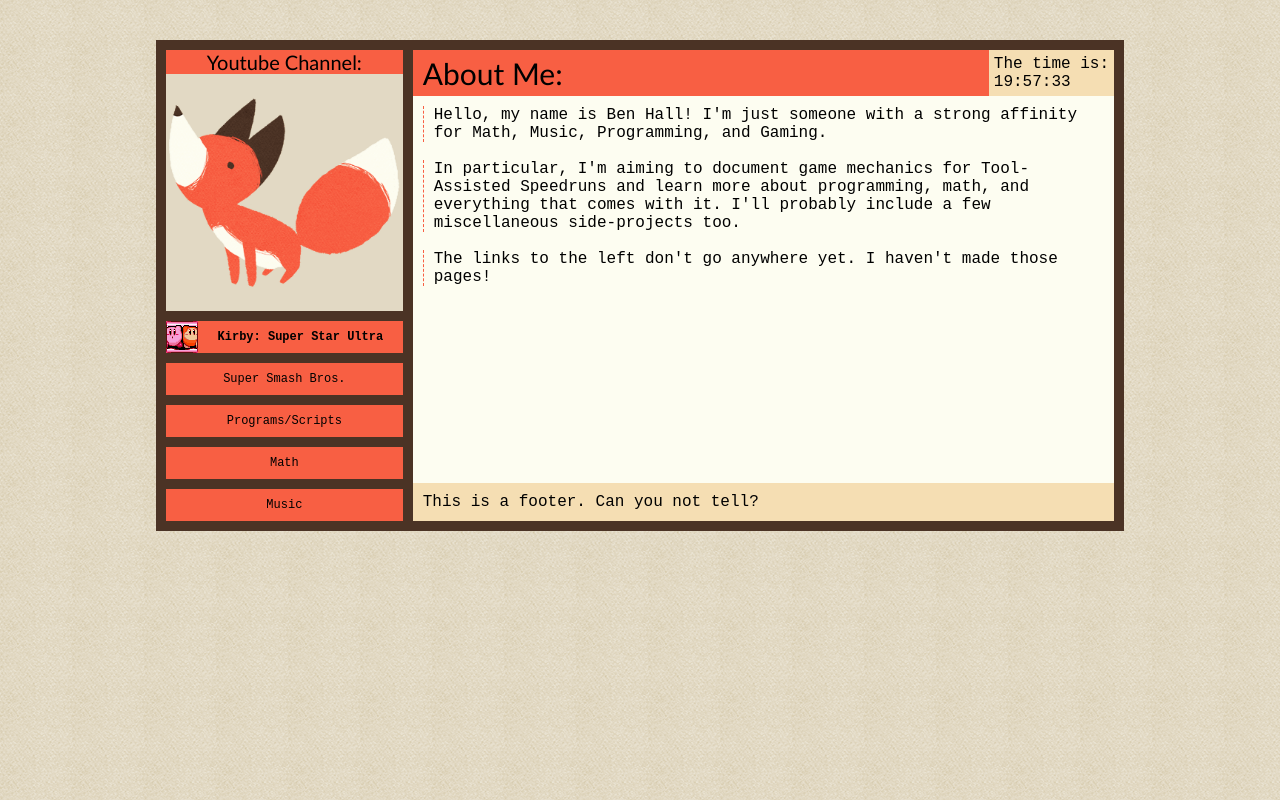
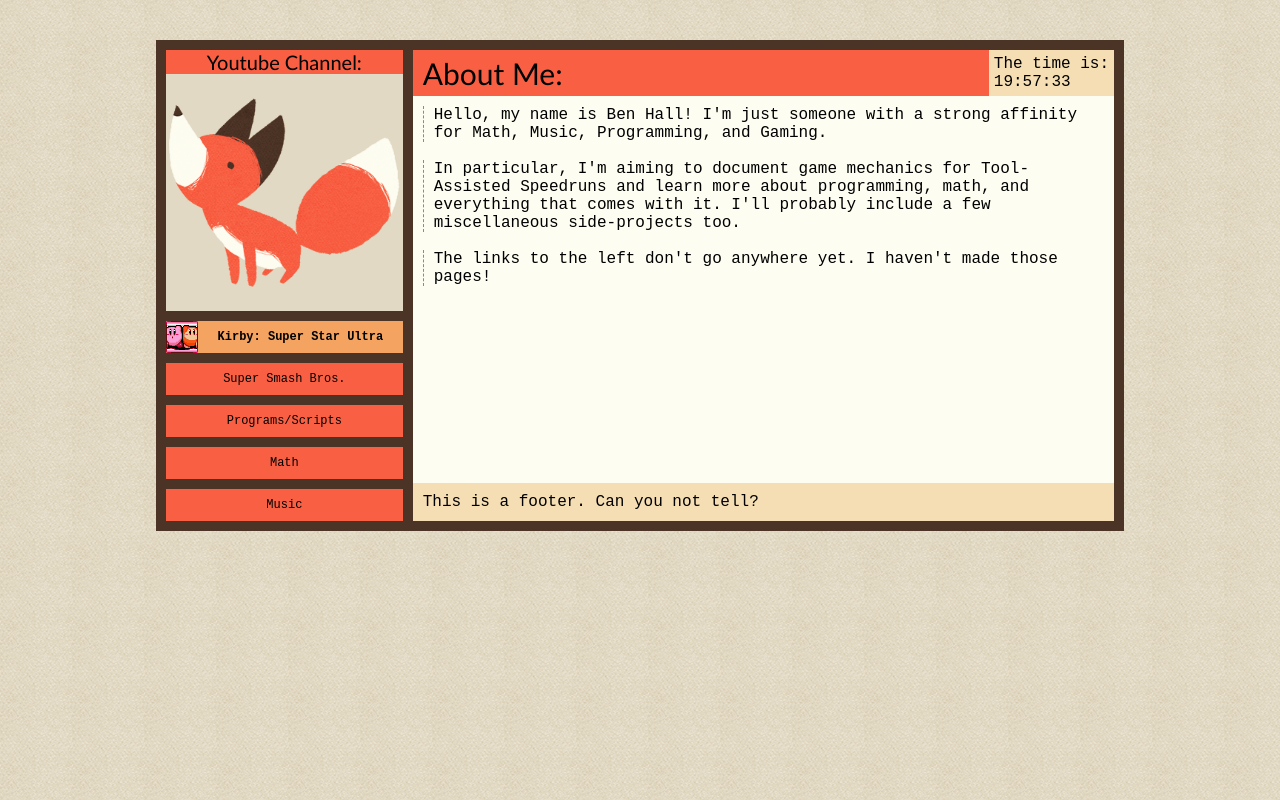
Before and after one commit to Ben-Arthur/Ben-Arthur.github.io, a plain HTML site: page index.html in a window 1280 px wide. In both pictures the pointer is over the element "Kirby: Super Star Ultra". Drawn offline with Linux system fonts and the light colour scheme.

Commit message:
pseudoselector coloring

```diff
--- a/css/main.css
+++ b/css/main.css
@@ -57,6 +57,9 @@ body {
     overflow: hidden;
     min-height: 32px;
 }
+.subpage:hover {
+    background-color: #f4a460;
+}
 .subpage span {
     display: block;
     float: left;
```
